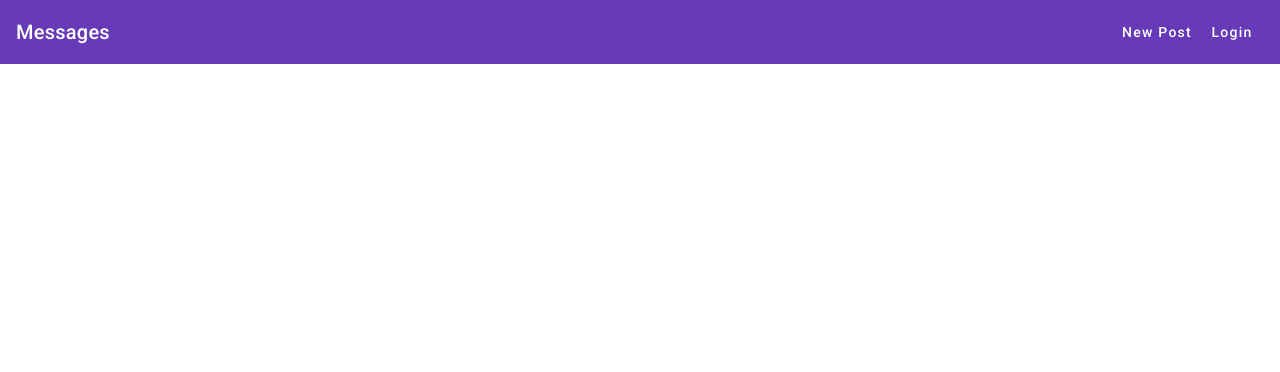
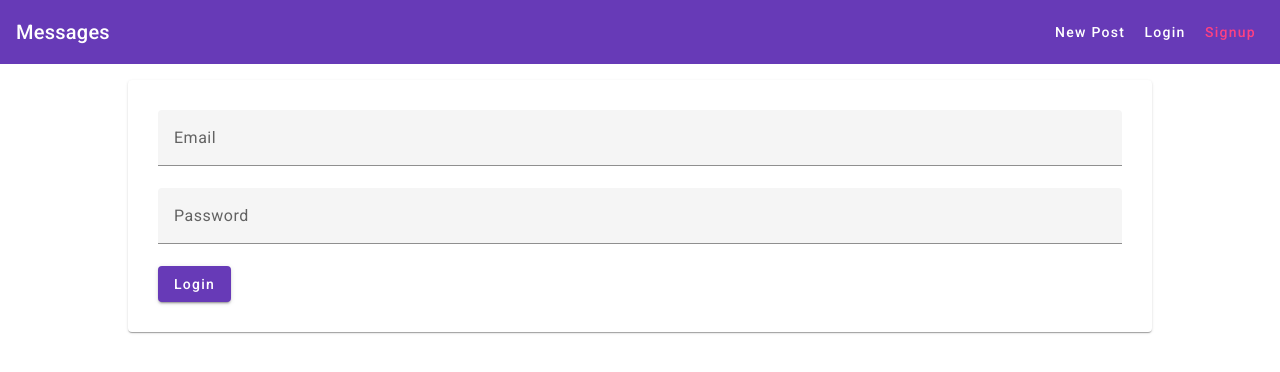
Before and after one commit to chibui/mean-tut, an Angular app in the folder mean-course/: page /signup in a window 1280 px wide. Before the commit this address led to /. Shown: the top 372 px of the page. Built offline with nearby package versions, Linux system fonts and the light colour scheme.

Commit message:
97. Adding the Signup Screen

```diff
--- a/mean-course/src/app/app.routing.module.ts
+++ b/mean-course/src/app/app.routing.module.ts
@@ -1,6 +1,7 @@
 import { NgModule } from "@angular/core";
 import {RouterModule, Routes } from "@angular/router";
 import { LoginComponent } from "./auth/login/login.component";
+import { SignupComponent } from "./auth/signup/signup.component";
 
 import { PostCreateComponent } from "./posts/post-create/post-create.component";
 import { PostListComponent } from "./posts/post-list/post-list.component";
@@ -9,7 +10,8 @@ const routes: Routes = [
   { path: '', component: PostListComponent },
   { path: 'create', component: PostCreateComponent },
   { path: 'edit/:postId', component: PostCreateComponent },
-  { path: 'login', component: LoginComponent }
+  { path: 'login', component: LoginComponent },
+  { path: 'signup', component: SignupComponent }
 ];
 
 @NgModule({
--- a/mean-course/src/app/auth/signup/signup.component.css
+++ b/mean-course/src/app/auth/signup/signup.component.css
@@ -0,0 +1,8 @@
+mat-form-field,
+input {
+  width: 100%;
+}
+
+mat-spinner {
+  margin: auto;
+}
--- a/mean-course/src/app/auth/signup/signup.component.html
+++ b/mean-course/src/app/auth/signup/signup.component.html
@@ -1 +1,38 @@
-<p>signup works!</p>
+<mat-card>
+  <mat-spinner *ngIf="isLoading"></mat-spinner>
+  <form *ngIf="!isLoading" (submit)="onSignup(loginForm)" #signupForm="ngForm">
+    <mat-form-field>
+      <input #emailInput="ngModel"
+        email
+        matInput
+        ngModel
+        required
+        name="email"
+        placeholder="Email"
+        type="email">
+
+      <mat-error *ngIf="emailInput.invalid">Please enter a valid Email</mat-error>
+    </mat-form-field>
+
+    <mat-form-field>
+      <input #passwordInput="ngModel"
+             matInput
+             ngModel
+             password
+             required
+             name="password"
+             placeholder="Password"
+             type="password">
+
+      <mat-error *ngIf="passwordInput.invalid">Please enter a valid password</mat-error>
+    </mat-form-field>
+
+    <button
+      mat-raised-button
+      color="primary"
+      type="submit"
+    >
+      Login
+    </button>
+  </form>
+</mat-card>
--- a/mean-course/src/app/auth/signup/signup.component.ts
+++ b/mean-course/src/app/auth/signup/signup.component.ts
@@ -1,9 +1,14 @@
 import { Component } from '@angular/core';
+import { NgForm } from '@angular/forms';
 
 @Component({
   templateUrl: './signup.component.html',
   styleUrls: ['./signup.component.css']
 })
 export class SignupComponent {
+  isLoading: boolean = false;
 
+  onSignup(form: NgForm) {
+    console.log('form', form.value);
+  }
 }
--- a/mean-course/src/app/header/header.component.html
+++ b/mean-course/src/app/header/header.component.html
@@ -8,5 +8,6 @@
   <ul>
     <li><a mat-button routerLink="/create" routerLinkActive="mat-accent">New Post</a></li>
     <li><a mat-button routerLink="/login" routerLinkActive="mat-accent">Login</a></li>
+    <li><a mat-button routerLink="/signup" routerLinkActive="mat-accent">Signup</a></li>
   </ul>
 </mat-toolbar>
```
